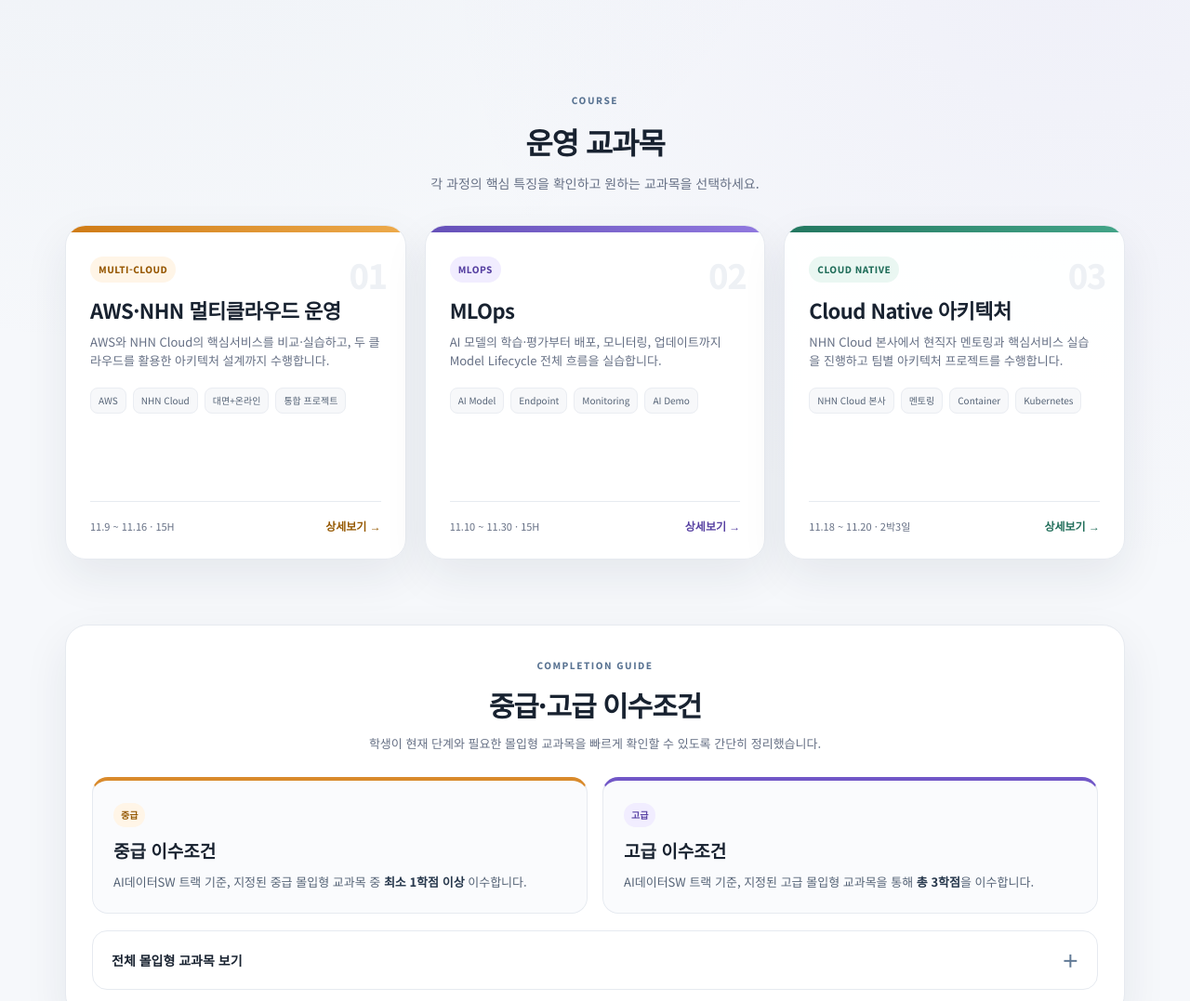
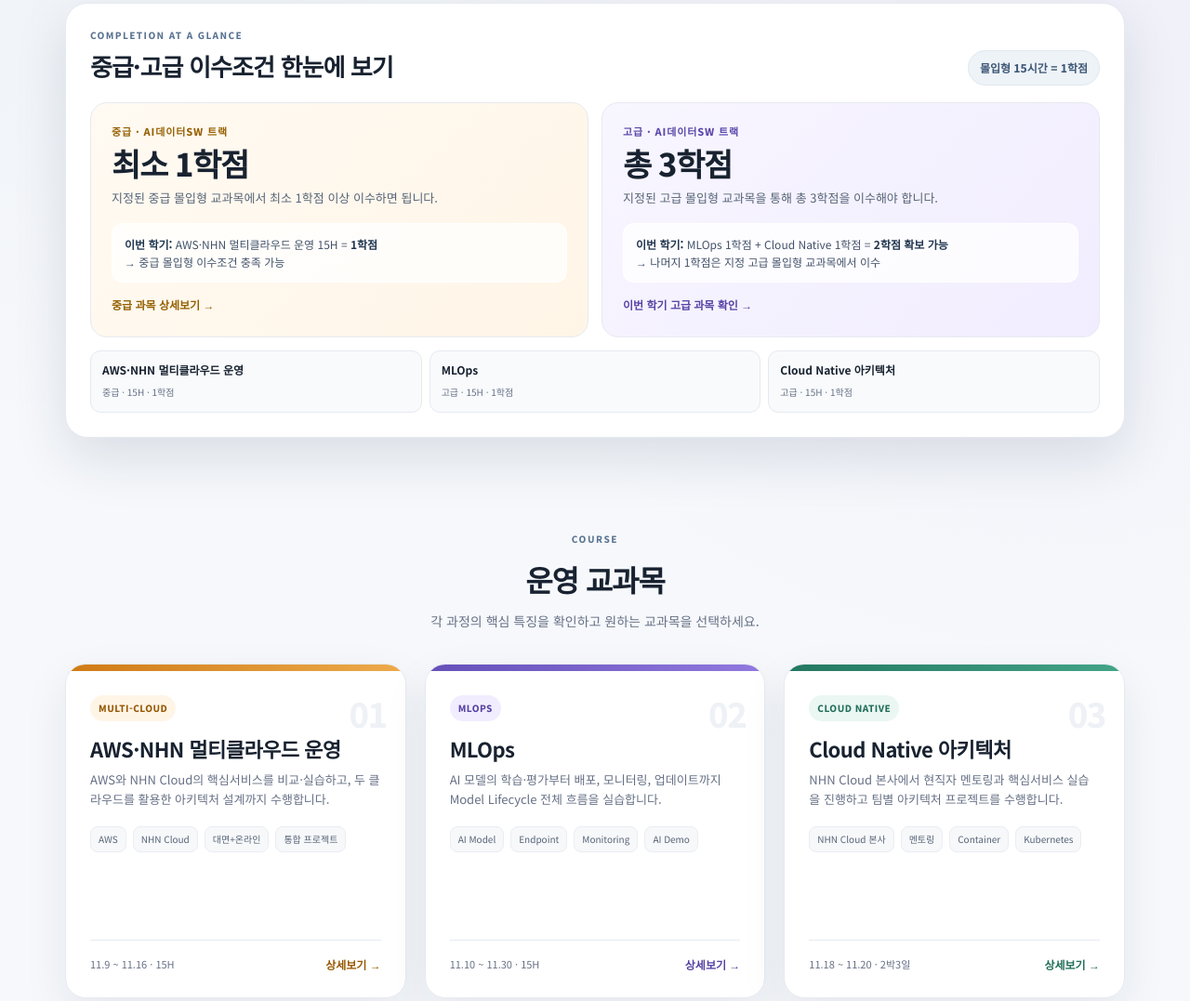
Before and after one commit to zero2306263-beep/gwangju-ai-bootcamp, a plain HTML site: page index.html in a window 1280 px wide. Shown: the part 448-1525 px from the top of the page at 93% size. Drawn offline with Linux system fonts and the light colour scheme.

Commit message:
Make intermediate and advanced completion requirements prominent

```diff
--- a/index.html
+++ b/index.html
@@ -101,6 +101,30 @@
   box-shadow:0 8px 22px rgba(20,43,70,.05)
 }
 .hero .hint:after{content:"↓";font-weight:800;color:var(--navy)}
+
+
+.cert-overview{padding:0 0 28px;position:relative;z-index:3}
+.cert-wrap{margin-top:-24px;background:#fff;border:1px solid var(--line);border-radius:24px;padding:26px;box-shadow:0 22px 58px rgba(20,43,70,.12)}
+.cert-head{display:flex;justify-content:space-between;gap:22px;align-items:end;margin-bottom:18px}
+.cert-head small{display:block;font-size:10px;font-weight:800;letter-spacing:.14em;color:#597392;margin-bottom:4px}
+.cert-head h2{font-size:26px;letter-spacing:-.035em;margin:0}
+.credit-rule{font-size:12px;font-weight:800;color:#3f5877;background:#eef3f8;border:1px solid #dfe7f0;border-radius:999px;padding:8px 12px;white-space:nowrap}
+.cert-grid{display:grid;grid-template-columns:1fr 1fr;gap:14px}
+.cert-card{border-radius:18px;padding:22px;border:1px solid var(--line);position:relative;overflow:hidden}
+.cert-card.mid{background:linear-gradient(135deg,#fffaf2,#fff5e7)}
+.cert-card.high{background:linear-gradient(135deg,#f8f6ff,#f1edff)}
+.cert-card .label{font-size:11px;font-weight:800;letter-spacing:.08em}
+.cert-card.mid .label{color:#966000}.cert-card.high .label{color:#5b45aa}
+.cert-card .big{font-size:34px;line-height:1;font-weight:800;letter-spacing:-.04em;margin:9px 0 10px}
+.cert-card .desc{font-size:13px;color:#566477;margin:0 0 16px}
+.progress-note{background:rgba(255,255,255,.76);border:1px solid rgba(255,255,255,.85);border-radius:12px;padding:12px 13px;font-size:12px;color:#425269}
+.progress-note strong{color:#21364f}
+.cert-link{display:inline-flex;margin-top:14px;font-size:12px;font-weight:800}
+.mid .cert-link{color:#946000}.high .cert-link{color:#5944a6}
+.semester-map{display:grid;grid-template-columns:repeat(3,1fr);gap:8px;margin-top:14px}
+.semester-chip{background:#f8fafc;border:1px solid var(--line);border-radius:11px;padding:10px 12px}
+.semester-chip b{display:block;font-size:12px}.semester-chip span{font-size:10px;color:var(--muted)}
+@media(max-width:760px){.cert-head{align-items:flex-start;flex-direction:column}.credit-rule{white-space:normal}.cert-grid{grid-template-columns:1fr}.semester-map{grid-template-columns:1fr}}
 
 .section{padding:66px 0}
 .title{text-align:center;margin-bottom:34px}
@@ -268,7 +292,45 @@
 </div>
 </section>
 
-<section class="section">
+<section class="cert-overview">
+<div class="wrap">
+  <div class="cert-wrap">
+    <div class="cert-head">
+      <div>
+        <small>COMPLETION AT A GLANCE</small>
+        <h2>중급·고급 이수조건 한눈에 보기</h2>
+      </div>
+      <div class="credit-rule">몰입형 15시간 = 1학점</div>
+    </div>
+
+    <div class="cert-grid">
+      <article class="cert-card mid">
+        <div class="label">중급 · AI데이터SW 트랙</div>
+        <div class="big">최소 1학점</div>
+        <p class="desc">지정된 중급 몰입형 교과목에서 최소 1학점 이상 이수하면 됩니다.</p>
+        <div class="progress-note"><strong>이번 학기:</strong> AWS·NHN 멀티클라우드 운영 15H = <strong>1학점</strong><br>→ 중급 몰입형 이수조건 충족 가능</div>
+        <a class="cert-link" href="multi-cloud.html">중급 과목 상세보기 →</a>
+      </article>
+
+      <article class="cert-card high">
+        <div class="label">고급 · AI데이터SW 트랙</div>
+        <div class="big">총 3학점</div>
+        <p class="desc">지정된 고급 몰입형 교과목을 통해 총 3학점을 이수해야 합니다.</p>
+        <div class="progress-note"><strong>이번 학기:</strong> MLOps 1학점 + Cloud Native 1학점 = <strong>2학점 확보 가능</strong><br>→ 나머지 1학점은 지정 고급 몰입형 교과목에서 이수</div>
+        <a class="cert-link" href="#courses">이번 학기 고급 과목 확인 →</a>
+      </article>
+    </div>
+
+    <div class="semester-map">
+      <div class="semester-chip"><b>AWS·NHN 멀티클라우드 운영</b><span>중급 · 15H · 1학점</span></div>
+      <div class="semester-chip"><b>MLOps</b><span>고급 · 15H · 1학점</span></div>
+      <div class="semester-chip"><b>Cloud Native 아키텍처</b><span>고급 · 15H · 1학점</span></div>
+    </div>
+  </div>
+</div>
+</section>
+
+<section class="section" id="courses">
 <div class="wrap">
   <div class="title">
     <span>COURSE</span>
@@ -321,57 +383,28 @@
 <div class="wrap">
   <div class="completion-box">
     <div class="completion-head">
-      <small>COMPLETION GUIDE</small>
-      <h2>중급·고급 이수조건</h2>
-      <p>학생이 현재 단계와 필요한 몰입형 교과목을 빠르게 확인할 수 있도록 간단히 정리했습니다.</p>
+      <small>ALL COURSES</small>
+      <h2>전체 몰입형 교과목</h2>
+      <p>단계별 전체 과목은 아래에서 펼쳐 확인할 수 있습니다.</p>
     </div>
-
-    <div class="level-grid">
-      <article class="level-card mid">
-        <span class="level-label">중급</span>
-        <h3>중급 이수조건</h3>
-        <p>AI데이터SW 트랙 기준, 지정된 중급 몰입형 교과목 중 <strong>최소 1학점 이상</strong> 이수합니다.</p>
-      </article>
-      <article class="level-card high">
-        <span class="level-label">고급</span>
-        <h3>고급 이수조건</h3>
-        <p>AI데이터SW 트랙 기준, 지정된 고급 몰입형 교과목을 통해 <strong>총 3학점</strong>을 이수합니다.</p>
-      </article>
-    </div>
-
     <details class="course-details">
       <summary>전체 몰입형 교과목 보기</summary>
       <div class="all-course-grid">
         <div class="all-course-group">
           <b>초급 · 공통</b>
-          <ul>
-            <li>프롬프트 엔지니어링 A</li>
-            <li>프롬프트 엔지니어링 B</li>
-          </ul>
+          <ul><li>프롬프트 엔지니어링 A</li><li>프롬프트 엔지니어링 B</li></ul>
         </div>
         <div class="all-course-group">
-          <b>중급 · 공통/트랙</b>
-          <ul>
-            <li>클라우드 입문</li>
-            <li>ML·딥러닝 기초</li>
-            <li>LLM 애플리케이션</li>
-            <li>AWS·NHN 멀티클라우드 운영</li>
-          </ul>
+          <b>중급</b>
+          <ul><li>클라우드 입문</li><li>ML·딥러닝 기초</li><li>AWS·NHN 멀티클라우드 운영</li></ul>
         </div>
         <div class="all-course-group">
           <b>고급</b>
-          <ul>
-            <li>MLOps</li>
-            <li>Cloud Native 아키텍처</li>
-            <li>멀티클라우드 운영 심화</li>
-          </ul>
+          <ul><li>LLM 애플리케이션</li><li>MLOps</li><li>Cloud Native 아키텍처</li></ul>
         </div>
         <div class="all-course-group">
           <b>특화</b>
-          <ul>
-            <li>제조설비 AI모델링</li>
-            <li>제조AI 연계 실습</li>
-          </ul>
+          <ul><li>제조설비 AI모델링</li><li>제조AI 연계 실습</li></ul>
         </div>
       </div>
       <div class="current-note">현재 2학기 컴퓨터공학과 운영과목: AWS·NHN 멀티클라우드 운영, MLOps, Cloud Native 아키텍처</div>
```
